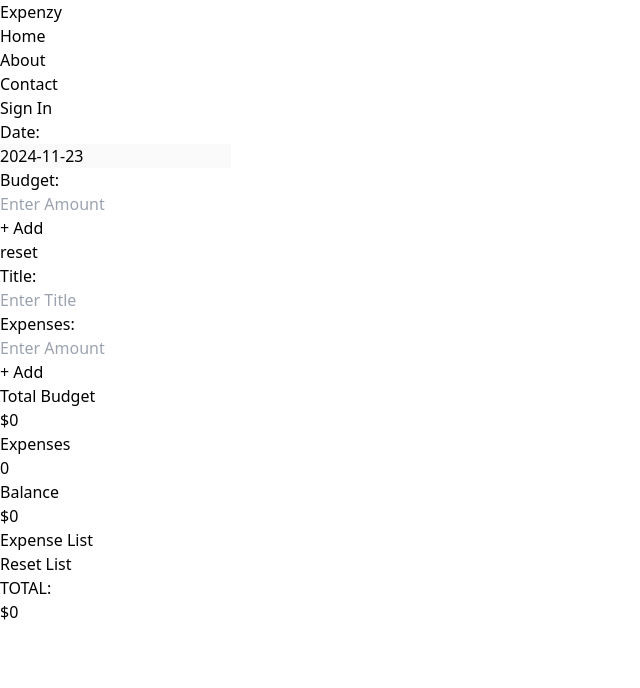
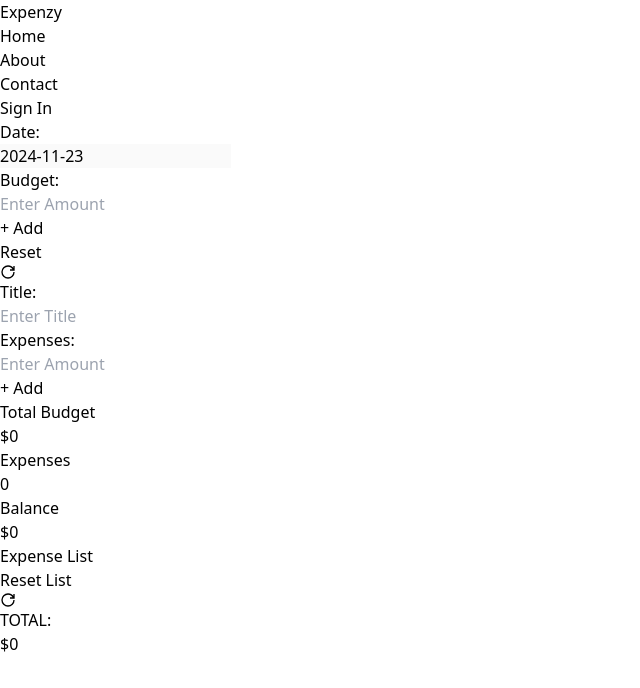
Before and after one commit to reachmohdaltaf/Expenzy, a React (Vite) app: page / in a window 1280 px wide. Shown: the top 688 px of the page, without its empty margins (0-640 px from the left). Built offline with nearby package versions, Linux system fonts and the light colour scheme.

Commit message:
newwreset

```diff
--- a/package.json
+++ b/package.json
@@ -10,9 +10,13 @@
     "preview": "vite preview"
   },
   "dependencies": {
+    "@emotion/react": "^11.13.5",
+    "@emotion/styled": "^11.13.5",
+    "@mui/material": "^6.1.8",
     "react": "^18.3.1",
     "react-dom": "^18.3.1",
     "react-hot-toast": "^2.4.1",
+    "react-icons": "^5.3.0",
     "react-router-dom": "^7.0.1"
   },
   "devDependencies": {
--- a/src/Pages/Home.jsx
+++ b/src/Pages/Home.jsx
@@ -4,6 +4,7 @@
 import OutputContainer from "../components/OutputContainer";
 import TopBoard from "../components/TopBoard";
 import toast from "react-hot-toast";
+
 
 
 const Home = () => {
--- a/src/components/ExpenseList.jsx
+++ b/src/components/ExpenseList.jsx
@@ -1,4 +1,9 @@
     /* eslint-disable react/prop-types */
+
+    import { GrPowerReset } from "react-icons/gr";
+    import { RiDeleteBin5Fill } from "react-icons/ri";
+
+
 
     const ExpenseList = ({expenses, resetList, deleteBtnHandler, totalExpenses, today}) => {
     const deleteBtn = (index)=>{
@@ -7,14 +12,16 @@
     return (
         <div className="flex justify-center">
         <div className="ExpenseList p-3 bg-white shadow-sm mt-10  w-[70%]">
-          <div className="flex gap-2 items-center justify-between   ">  <h3 className="font-bold">Expense List</h3><button onClick={resetList} className="bg-purple-500 rounded-lg hover:bg-purple-600 active:scale-95 text-white p-2">Reset List</button></div>
+          <div className="flex gap-2 items-center justify-between   ">  <h3 className="font-bold">Expense List</h3><button onClick={resetList} className="bg-purple-500 rounded-lg hover:bg-purple-600 active:scale-95 flex items-center gap-1 text-white p-2">Reset List <GrPowerReset />
+          </button></div>
             <ul className="">
                 {expenses.map((expense, index)=>(
                     <li key={index} className="flex justify-between items-center p-2 border-b border-gray-300">
                     <span className="w-[200px]">{expense.title}</span>
                     <span className="font-bold w-[200px] text-red-500">amount: ${expense.amount}</span>
                     <p>{today}</p>
-                    <button onClick={()=>deleteBtn(index)} className="Delete bg-red-500 p-3 rounded-lg text-white hover:bg-red-600">Delete</button>
+                    <button onClick={()=>deleteBtn(index)} className="Delete bg-red-500 p-3 rounded-lg text-white hover:bg-red-600"><RiDeleteBin5Fill />
+                    </button>
                     </li>
                 ))}
 
--- a/src/components/TopBoard.jsx
+++ b/src/components/TopBoard.jsx
@@ -1,5 +1,7 @@
 /* eslint-disable react/prop-types */
 import Button from "./Button";
+import { GrPowerReset } from "react-icons/gr";
+
 
 const TopBoard = ({ onBudgetSubmit, resetBtn, budget, today, onExpenseSubmit }) => {
 
@@ -55,7 +57,7 @@
                 />
                 <div className="flex gap-3">
                 <Button value={"+ Add"}/>
-                <button onClick={resetBtn} className="active:scale-95 bg-purple-500 rounded-lg pr-2 pl-2 hover:bg-purple-600 text-white ">reset </button>
+                <button onClick={resetBtn} className="active:scale-95 bg-purple-500 rounded-lg pr-2 pl-2 hover:bg-purple-600 text-white flex items-center ">Reset <GrPowerReset /> </button>
                 </div>
             </form>
 
```
Also changed, not shown: 1 other file (tests, documents, lock files or other folders).
